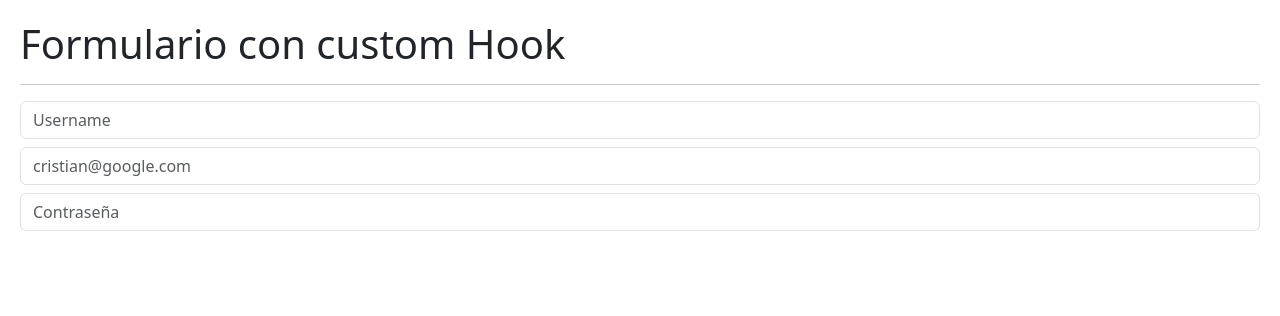
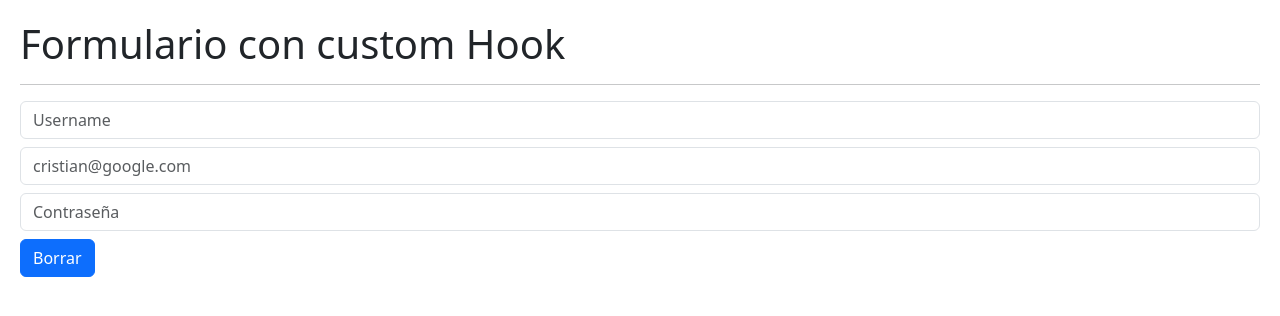
Before and after one commit to GuitarHeros3000/CriisDev-Curso-React-Hooks-y-MERN-DeCeroAExperto-05-hook-app, a React (Vite) app: page / in a window 1280 px wide. Shown: the top 316 px of the page. Built offline with nearby package versions, Linux system fonts and the light colour scheme.

Commit message:
Tarea - Implementar funcionalidad de Reset.

```diff
--- a/src/02-useEffect/FormWithCustomHook.jsx
+++ b/src/02-useEffect/FormWithCustomHook.jsx
@@ -2,7 +2,7 @@
 
 export const FormWithCustomHook = () => {
 
-    const { formState, onInputChange, username, email, password } = useForm({
+    const { formState, onInputChange, onResetForm, username, email, password } = useForm({
         username: '',
         email: '',
         password: '',
@@ -42,6 +42,8 @@
                 onChange={onInputChange}
             />
 
+            <button onClick={onResetForm} className='btn btn-primary mt-2'>Borrar</button>
+
         </>
     )
 }
--- a/src/hooks/useForm.js
+++ b/src/hooks/useForm.js
@@ -12,10 +12,15 @@
         });
     };
 
+    const onResetForm = () => {
+        setFormState(initialForm);
+    };
+
     return {
-        ...formState,
         formState,
         onInputChange,
+        onResetForm,
+        ...formState,
     };
 
 }
```
